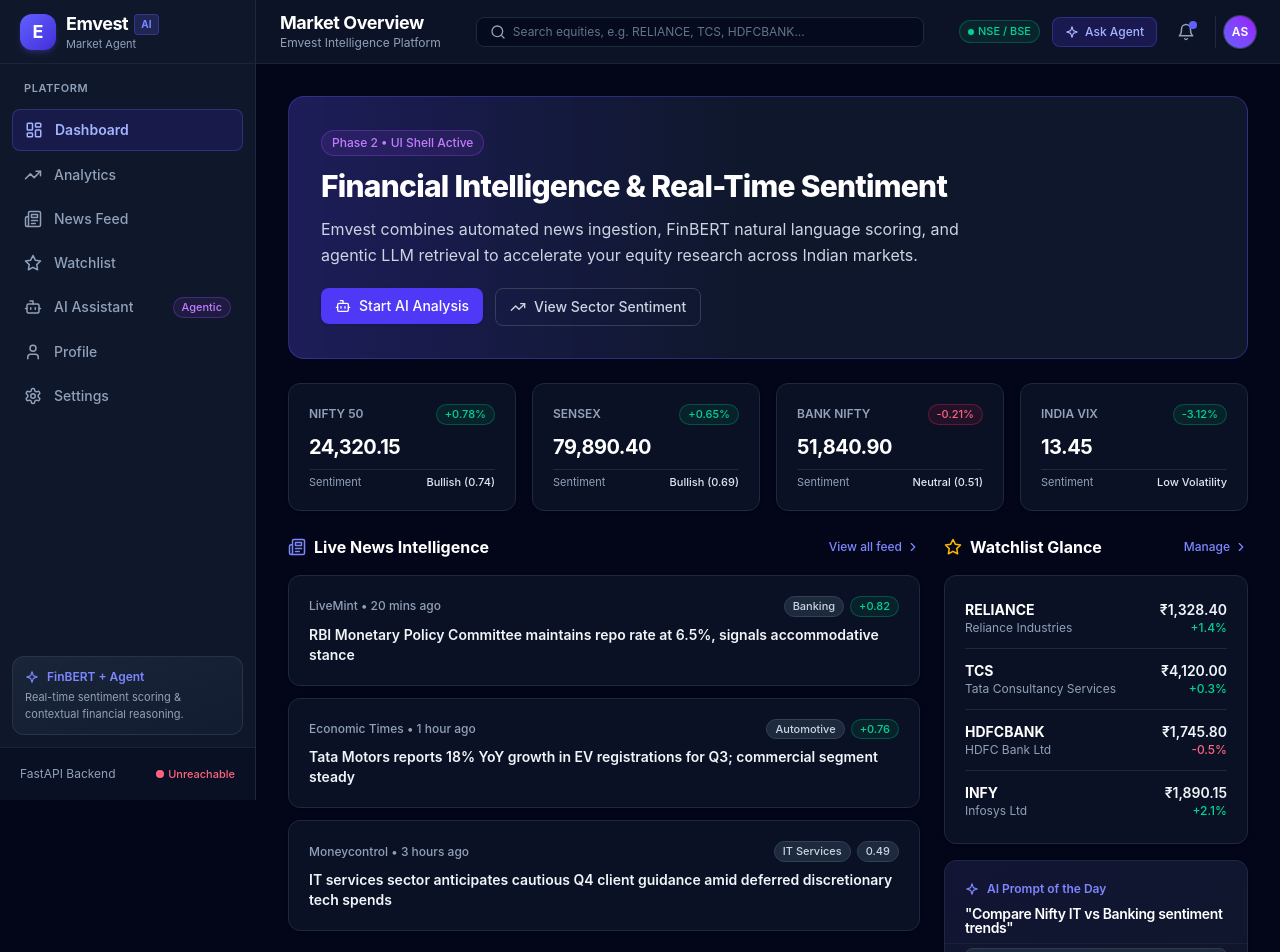
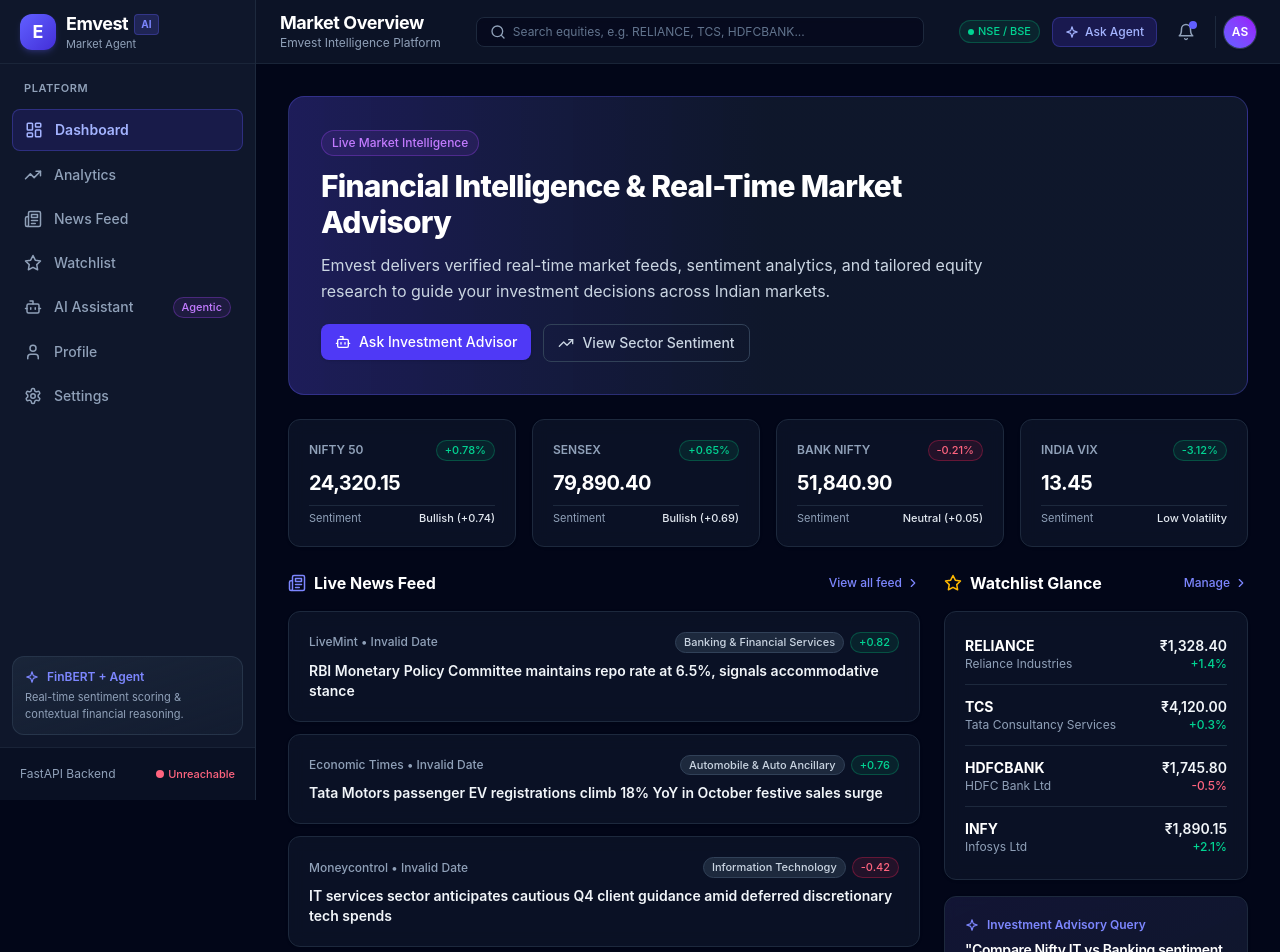
Before and after one commit to Akshita-Singh-tech/EmVest, a React (Vite) app in the folder frontend/: page / in a window 1280 px wide. Shown: the top 952 px of the page. Built offline with nearby package versions, Linux system fonts and the light colour scheme; no server answers.

Commit message:
feat(advisor): align AI initial message to investment advisory with real-time market data

```diff
--- a/frontend/src/pages/ChatbotPage.tsx
+++ b/frontend/src/pages/ChatbotPage.tsx
@@ -51,7 +51,10 @@ const defaultSuggestedPrompts = [
 const initialGreeting: ChatMessage = {
   id: 'greeting-init',
   sender: 'assistant',
-  text: 'Hello! I am your Emvest Agentic Research Assistant with conversational memory.\n\nJust like ChatGPT, I remember previous questions and topics across this conversation thread. Every answer is grounded in real financial news with verifiable citations.\n\nHow can I assist your market research today?',
+  text:
+    'Hello! I am your Emvest Investment Advisor. I am here to help answer any queries you have and provide strategic advice on your investments, equity research, and portfolio allocation.\n\n' +
+    'All insights are synthesized directly from verified, real-time market data to keep you informed with up-to-date and accurate analysis across Indian equities and macro trends.\n\n' +
+    'How can I help you with your investments today?',
   timestamp: 'Just now',
 }
 
@@ -101,16 +104,16 @@ function generateLocalResponse(
   ]
   if (greetingPatterns.some((p) => p.test(qLower)) && qRaw.split(' ').length <= 6) {
     const text =
-      `### Hello! I am Emvest AI\n\n` +
-      `I am your dedicated **Agentic Investment Intelligence Assistant** designed specifically for Indian equities (NSE/BSE) and macroeconomic trends.\n\n` +
+      `### Hello! I am your Emvest Investment Advisor\n\n` +
+      `I am here to help answer any queries you have and provide tailored advice on your investments, equity research, and portfolio allocation across Indian equities (NSE/BSE) and macroeconomic trends.\n\n` +
       `**Here is what you can ask me:**\n` +
-      `- **Stock Analysis:** *'Should I buy Reliance?'* or *'What is the outlook for Tata Motors electric vehicles?'*\n` +
-      `- **Recommendations:** *'Which stocks should I buy for the long term?'* or *'Best large cap compounders'*.\n` +
-      `- **Market Movements:** *'Why is the market falling today?'* or *'What drives Nifty corrections?'*\n` +
-      `- **Financial Concepts:** *'What is P/E ratio and how is it used?'* or *'Explain EBITDA vs Net Profit'*.\n` +
-      `- **Macroeconomic & Policy:** *'How does the RBI repo rate impact banking stocks?'* or *'What is the outlook for IT sector guidance?'*.\n` +
+      `- **Stock Analysis & Advice:** *'Should I invest in Reliance or Tata Motors?'* or *'What is the outlook for banking stocks?'*\n` +
+      `- **Recommendations & Portfolios:** *'Where should I invest ₹1 Lakh for the long term?'* or *'Best large cap compounders'*.\n` +
+      `- **Market Movements:** *'What is driving today's market movements?'* or *'What factors influence Nifty trends?'*\n` +
+      `- **Financial Concepts & Valuations:** *'What is P/E ratio and how is it used?'* or *'Explain EBITDA vs Net Profit'*.\n` +
+      `- **Macroeconomic & Sectoral Outlook:** *'How does the RBI repo rate impact banking stocks?'* or *'Analyze the Defense sector'*.\n` +
       `- **Stock Comparisons:** *'Compare Tata Motors and Maruti Suzuki'*.\n\n` +
-      `All breaking news analysis is verified against real-time ingested publications with FinBERT sentiment scores.`
+      `All market analysis is grounded in verified, real-time financial data to ensure timely and actionable insights.`
     return createMessage('assistant', text, [])
   }
 
@@ -784,7 +787,7 @@ export function ChatbotPage() {
 
   return (
     <div className="flex h-[calc(100vh-8.5rem)] max-w-7xl mx-auto rounded-2xl border border-slate-800 bg-slate-900/40 backdrop-blur-md overflow-hidden shadow-2xl">
-      {/* ChatGPT-style Sessions Sidebar */}
+      {/* Chat Sessions Sidebar */}
       <div
         className={`${
           sidebarOpen ? 'w-72' : 'w-0'
@@ -885,7 +888,7 @@ export function ChatbotPage() {
 
           <div className="flex items-center gap-2">
             <Badge variant="purple" size="sm">
-              ChatGPT Memory • RAG
+              Active Advisory
             </Badge>
 
             <Button
--- a/frontend/src/pages/DashboardPage.tsx
+++ b/frontend/src/pages/DashboardPage.tsx
@@ -1,3 +1,4 @@
+import { useState, useEffect } from 'react'
 import { Link } from 'react-router-dom'
 import { Card, CardContent, CardHeader, CardTitle } from '../components/ui/Card'
 import { Badge } from '../components/ui/Badge'
@@ -10,42 +11,14 @@ import {
   Sparkles,
   ChevronRight,
 } from '../components/ui/Icons'
+import { getNewsArticles, fetchLiveNewsArticles } from '../services/newsData'
+import type { NewsArticle } from '../types/news'
 
 const marketIndices = [
-  { name: 'NIFTY 50', value: '24,320.15', change: '+0.78%', positive: true, sentiment: 'Bullish (0.74)' },
-  { name: 'SENSEX', value: '79,890.40', change: '+0.65%', positive: true, sentiment: 'Bullish (0.69)' },
-  { name: 'BANK NIFTY', value: '51,840.90', change: '-0.21%', positive: false, sentiment: 'Neutral (0.51)' },
+  { name: 'NIFTY 50', value: '24,320.15', change: '+0.78%', positive: true, sentiment: 'Bullish (+0.74)' },
+  { name: 'SENSEX', value: '79,890.40', change: '+0.65%', positive: true, sentiment: 'Bullish (+0.69)' },
+  { name: 'BANK NIFTY', value: '51,840.90', change: '-0.21%', positive: false, sentiment: 'Neutral (+0.05)' },
   { name: 'INDIA VIX', value: '13.45', change: '-3.12%', positive: true, sentiment: 'Low Volatility' },
-]
-
-const recentNews = [
-  {
-    id: 1,
-    title: 'RBI Monetary Policy Committee maintains repo rate at 6.5%, signals accommodative stance',
-    source: 'LiveMint',
-    time: '20 mins ago',
-    sentiment: 'Positive',
-    sentimentScore: '+0.82',
-    sector: 'Banking',
-  },
-  {
-    id: 2,
-    title: 'Tata Motors reports 18% YoY growth in EV registrations for Q3; commercial segment steady',
-    source: 'Economic Times',
-    time: '1 hour ago',
-    sentiment: 'Positive',
-    sentimentScore: '+0.76',
-    sector: 'Automotive',
-  },
-  {
-    id: 3,
-    title: 'IT services sector anticipates cautious Q4 client guidance amid deferred discretionary tech spends',
-    source: 'Moneycontrol',
-    time: '3 hours ago',
-    sentiment: 'Neutral',
-    sentimentScore: '0.49',
-    sector: 'IT Services',
-  },
 ]
 
 const watchlistHighlights = [
@@ -56,23 +29,35 @@ const watchlistHighlights = [
 ]
 
 export function DashboardPage() {
+  const [articles, setArticles] = useState<NewsArticle[]>(() => getNewsArticles().slice(0, 4))
+
+  useEffect(() => {
+    fetchLiveNewsArticles({ sortBy: 'newest' })
+      .then((items) => {
+        if (items && items.length > 0) {
+          setArticles(items.slice(0, 4))
+        }
+      })
+      .catch(() => {})
+  }, [])
+
   return (
     <div className="space-y-6">
       {/* Hero Welcome Banner */}
       <div className="relative overflow-hidden rounded-2xl bg-gradient-to-r from-indigo-900/60 via-slate-900 to-slate-900 border border-indigo-500/30 p-6 sm:p-8">
         <div className="relative z-10 max-w-2xl space-y-3">
           <Badge variant="purple" size="md">
-            Phase 2 • UI Shell Active
+            Live Market Intelligence
           </Badge>
           <h1 className="text-2xl sm:text-3xl font-extrabold text-white tracking-tight">
-            Financial Intelligence & Real-Time Sentiment
+            Financial Intelligence & Real-Time Market Advisory
           </h1>
           <p className="text-sm sm:text-base text-slate-300 leading-relaxed">
-            Emvest combines automated news ingestion, FinBERT natural language scoring, and agentic LLM retrieval to accelerate your equity research across Indian markets.
+            Emvest delivers verified real-time market feeds, sentiment analytics, and tailored equity research to guide your investment decisions across Indian markets.
           </p>
           <div className="pt-2 flex flex-wrap gap-3">
             <Link to="/chat">
-              <Button leftIcon={<Bot size={16} />}>Start AI Analysis</Button>
+              <Button leftIcon={<Bot size={16} />}>Ask Investment Advisor</Button>
             </Link>
             <Link to="/analytics">
               <Button variant="outline" leftIcon={<TrendingUp size={16} />}>
@@ -113,7 +98,7 @@ export function DashboardPage() {
           <div className="flex items-center justify-between">
             <div className="flex items-center gap-2">
               <Newspaper size={18} className="text-indigo-400" />
-              <h3 className="text-base font-bold text-white">Live News Intelligence</h3>
+              <h3 className="text-base font-bold text-white">Live News Feed</h3>
             </div>
             <Link to="/news" className="text-xs text-indigo-400 hover:text-indigo-300 font-medium flex items-center gap-1">
               View all feed <ChevronRight size={14} />
@@ -121,23 +106,30 @@ export function DashboardPage() {
           </div>
 
           <div className="space-y-3">
-            {recentNews.map((news) => (
-              <Card key={news.id} className="hover:border-slate-700 transition">
+            {articles.map((news) => (
+              <Link to={`/news/${news.id}`} key={news.id} className="block group">
+                <Card className="hover:border-slate-700 transition">
                   <CardContent className="p-4 space-y-2">
                     <div className="flex items-center justify-between gap-2 text-xs">
-                    <span className="text-slate-400 font-medium">{news.source} • {news.time}</span>
+                      <span className="text-slate-400 font-medium">
+                        {news.source} • {new Date(news.publishedAt).toLocaleDateString([], { month: 'short', day: 'numeric' })}
+                      </span>
                       <div className="flex items-center gap-1.5">
                         <Badge variant="default" size="sm">{news.sector}</Badge>
-                      <Badge variant={news.sentiment === 'Positive' ? 'success' : 'default'} size="sm">
-                        {news.sentimentScore}
+                        <Badge
+                          variant={news.sentiment === 'Positive' ? 'success' : news.sentiment === 'Negative' ? 'danger' : 'default'}
+                          size="sm"
+                        >
+                          {news.sentimentScore > 0 ? `+${news.sentimentScore}` : String(news.sentimentScore)}
                         </Badge>
                       </div>
                     </div>
-                  <h4 className="text-sm font-semibold text-slate-100 hover:text-indigo-300 transition cursor-pointer">
+                    <h4 className="text-sm font-semibold text-slate-100 group-hover:text-indigo-300 transition">
                       {news.title}
                     </h4>
                   </CardContent>
                 </Card>
+              </Link>
             ))}
           </div>
         </div>
@@ -178,7 +170,7 @@ export function DashboardPage() {
             <CardHeader className="p-4 pb-2">
               <div className="flex items-center gap-2 text-indigo-400 text-xs font-semibold">
                 <Sparkles size={14} />
-                <span>AI Prompt of the Day</span>
+                <span>Investment Advisory Query</span>
               </div>
               <CardTitle className="text-sm font-bold text-white pt-1">
                 "Compare Nifty IT vs Banking sentiment trends"
@@ -187,7 +179,7 @@ export function DashboardPage() {
             <CardContent className="p-4 pt-1">
               <Link to="/chat">
                 <Button variant="secondary" size="sm" className="w-full" rightIcon={<ChevronRight size={14} />}>
-                  Run in AI Assistant
+                  Ask Investment Advisor
                 </Button>
               </Link>
             </CardContent>
```
Also changed, not shown: 3 other files (tests, documents, lock files or other folders). Lines whose indentation alone changed are shown as unchanged.
